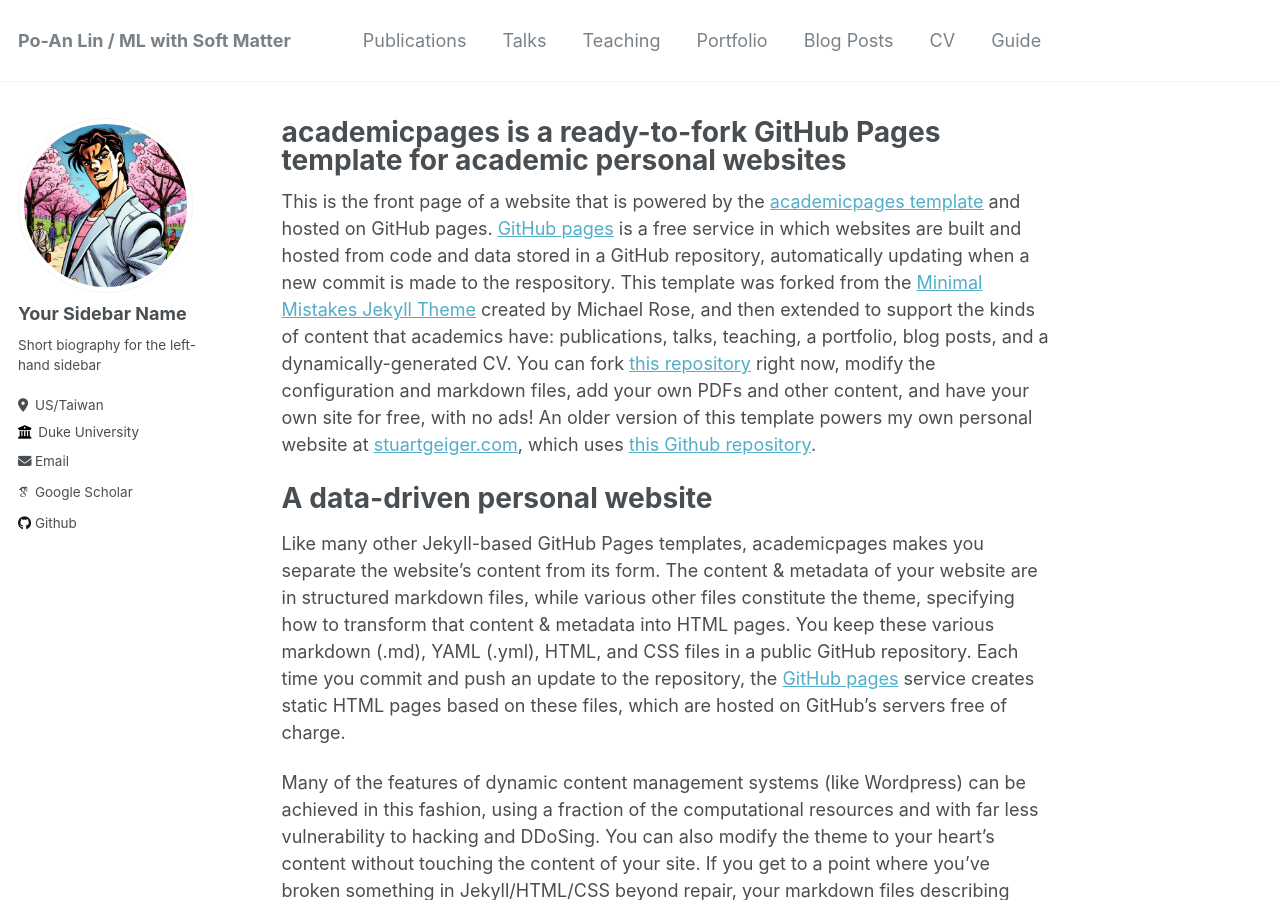
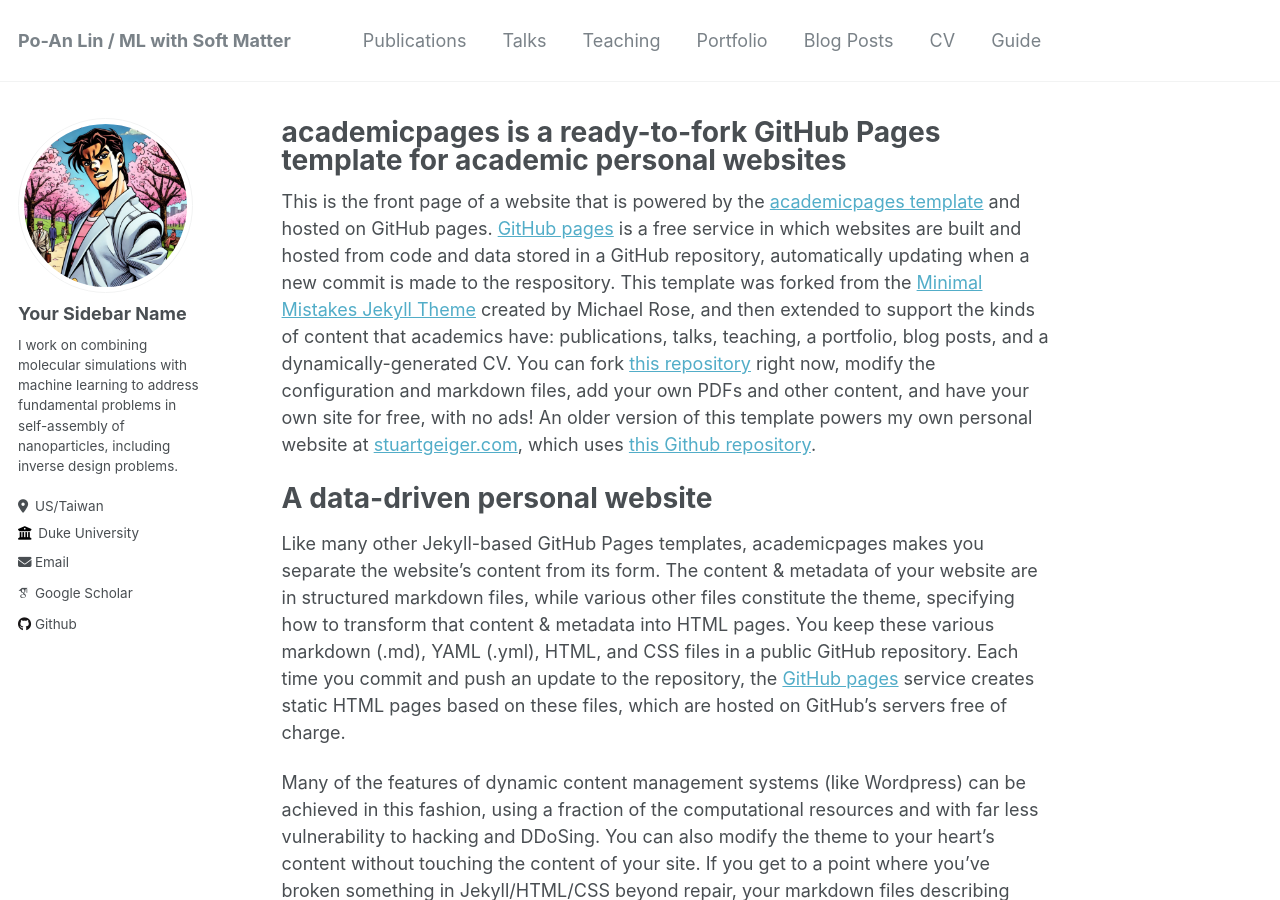
Before and after one commit to popolin522/popolin522.github.io, a Jekyll site: the page built from _pages/about.md, in a window 1280 px wide and 900 px high. Built offline with Jekyll 4.4.1, drawn with Linux system fonts in a browser that asks for light colours; some web fonts are replaced.

Commit message:
Update _config.yml

```diff
--- a/_config.yml
+++ b/_config.yml
@@ -24,7 +24,7 @@ author:
   avatar           : "profile.png"
   name             : "Your Sidebar Name"
   pronouns         : # example: "he/him"
-  bio              : "Short biography for the left-hand sidebar"
+  bio              : "I work on combining molecular simulations with machine learning to address fundamental problems in self-assembly of nanoparticles, including inverse design problems."
   location         : "US/Taiwan"
   employer         : "Duke University"
   uri              : # URL
@@ -32,7 +32,7 @@ author:
 
   # Academic websites
   arxiv            : # URL - Update with the correct link to your profile
-  googlescholar    : "https://scholar.google.com/citations?user=hazcbZgAAAAJ&hl=en&authuser=2"
+  googlescholar    : "https://scholar.google.com/citations?hl=en&authuser=2&user=hazcbZgAAAAJ"
   impactstory      : # URL
   orcid            : #"http://orcid.org/yourorcidurl"
   pubmed           : #"https://www.ncbi.nlm.nih.gov/pubmed/?term=john+snow"
```
